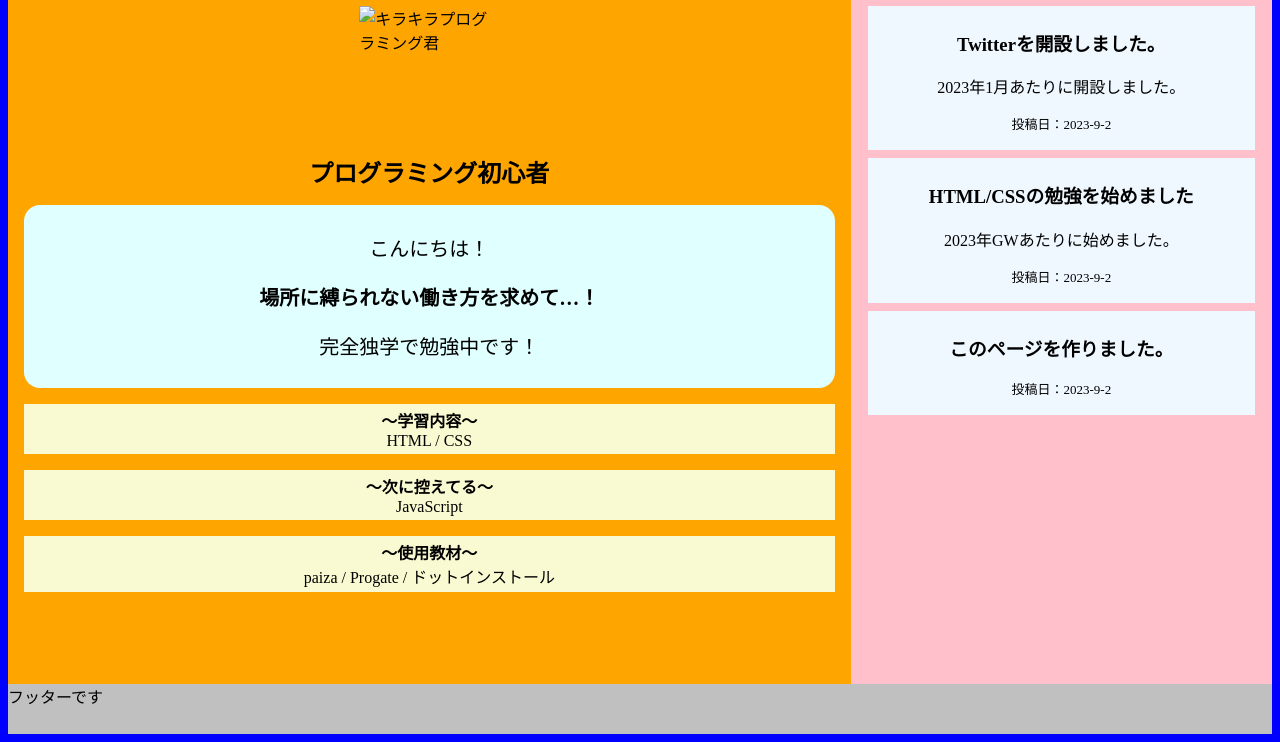
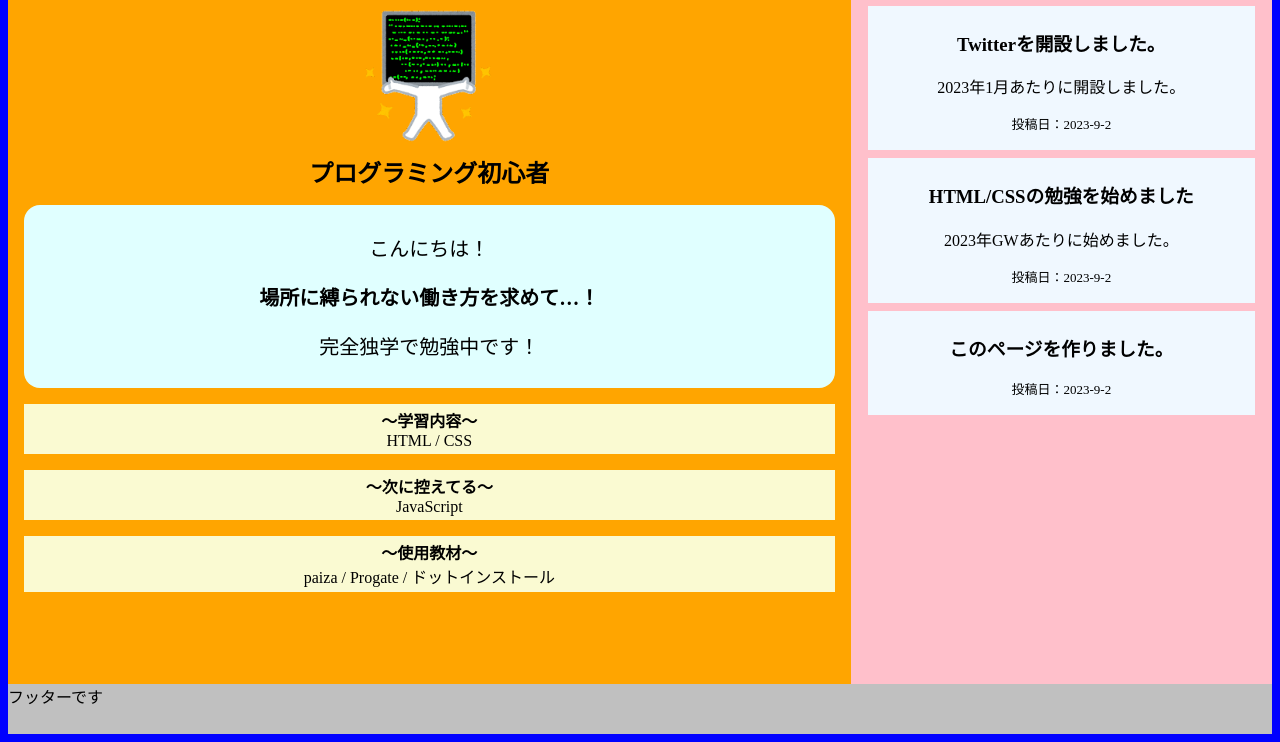
Before and after one commit to progshoshinsha/ProshoSite2, a plain HTML site: page index.html in a window 1280 px wide. Shown: the part 58-800 px from the top of the page. Drawn offline with Linux system fonts and the light colour scheme.

Commit message:
Add files via upload

```diff
--- a/index.html
+++ b/index.html
@@ -19,7 +19,7 @@
   </header>
   <main>
     <section class="about-me">
-      <img class="my-image" src="../character_program_happy.png" alt="キラキラプログラミング君">
+      <img class="my-image" src="character_program_happy.png" alt="キラキラプログラミング君">
       <h2 class="my-name">プログラミング初心者</h2>
 
       <section class="greeting">
```
Also changed, not shown: character_program_happy.png (added).
